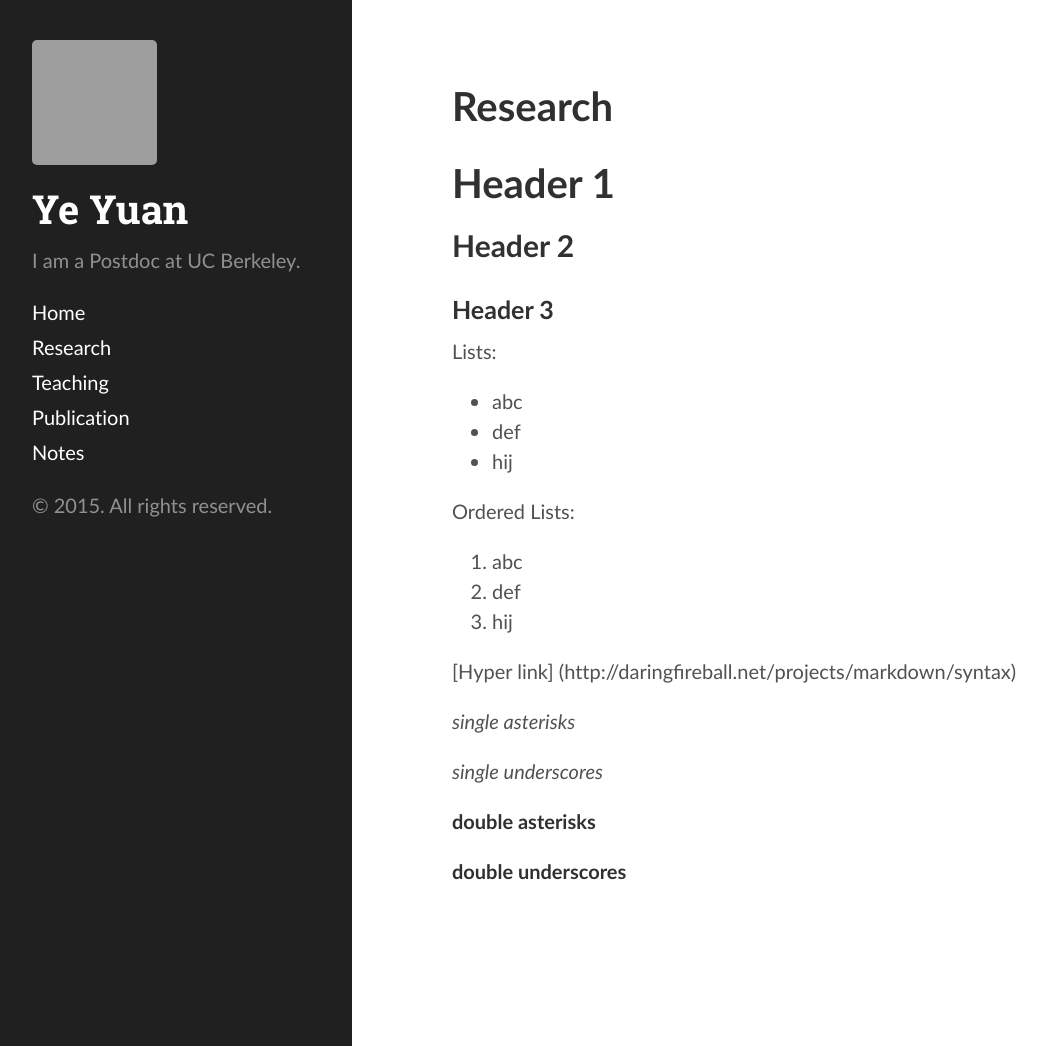
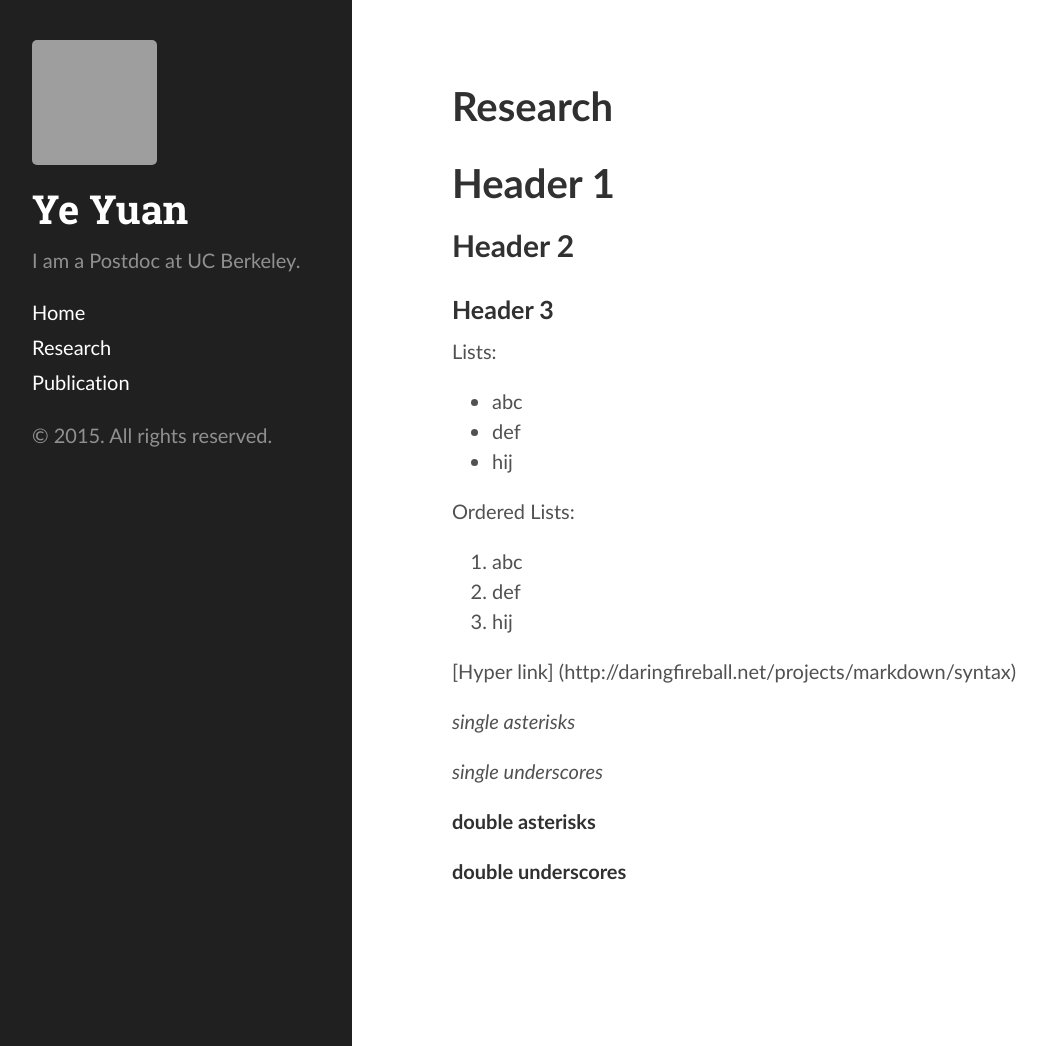
Before and after one commit to yy311/yy311.github.io, a Jekyll site: the page built from research.md, in a window 1280 px wide and 1046 px high. Shown: the whole window, without its empty margins (8-1055 px from the left). Built offline with Jekyll 4.4.1, drawn with Linux system fonts in a browser that asks for light colours; grey boxes are pictures that could not be loaded.

Commit message:
Update _config.yml

```diff
--- a/_config.yml
+++ b/_config.yml
@@ -3,17 +3,17 @@
 
 # Setup
 title:            Ye Yuan
-tagline:          'Research and Stuff'
+# tagline:          'Research and Stuff'
 description:      'I am a Postdoc at UC Berkeley.'
-url:              http://yilinmo.github.io
+url:              http://yy311.github.io
 baseurl:          /
 cover_image: /public/zion.png
 
 author:
-name:           'Yilin Mo'
-email:            ylmo@ntu.edu.sg
+name:           'Ye Yuan'
+email:          ye.yuan@outlook.com
 
-paginate:         5
+paginate:         3
 paginate_path:    "/notes/page:num"
 
 # List of Pages
@@ -21,9 +21,5 @@
 pages_list:
   - name: Research
     loc: /research.html
-  - name: Teaching
-    loc: /teaching.html
   - name: Publication
     loc: /publication.html
-  - name: Notes
-    loc: /notes
```
